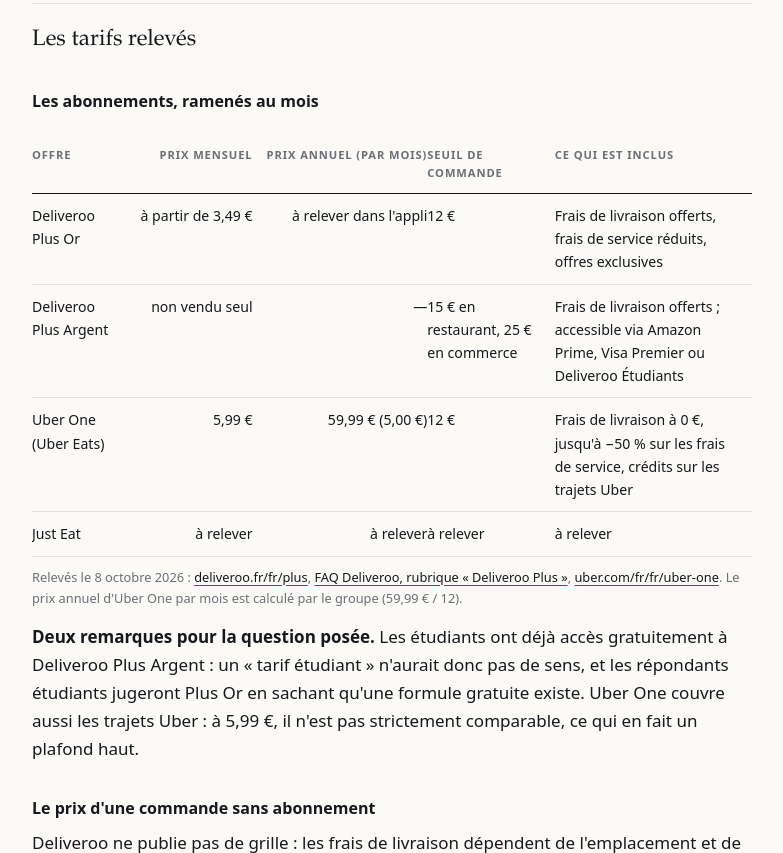
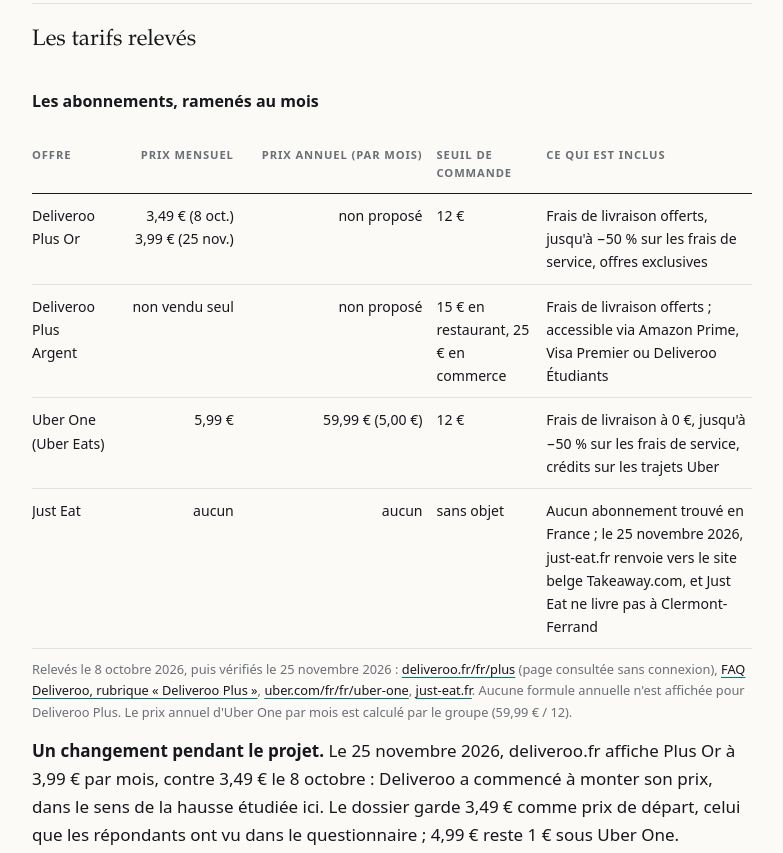
Before and after one commit to mjtannous/LE-MARCHE-, a plain HTML site: page marche.html in a window 1280 px wide. Shown: the part 985-1838 px from the top of the page, without its empty margins (248-1031 px from the left). Drawn offline with Linux system fonts and the light colour scheme.

Commit message:
aTableau des abonnements complété (Plus Or 3,99 € au 25 nov.) et colonnes des tableaux espacées

```diff
--- a/marche.html
+++ b/marche.html
@@ -38,12 +38,13 @@
   <h3>Les abonnements, ramenés au mois</h3>
   <div class="table-wrap"><table>
     <tr><th>Offre</th><th class="num">Prix mensuel</th><th class="num">Prix annuel (par mois)</th><th>Seuil de commande</th><th>Ce qui est inclus</th></tr>
-    <tr><td>Deliveroo Plus Or</td><td class="num">à partir de 3,49 €</td><td class="num">à relever dans l'appli</td><td>12 €</td><td>Frais de livraison offerts, frais de service réduits, offres exclusives</td></tr>
-    <tr><td>Deliveroo Plus Argent</td><td class="num">non vendu seul</td><td class="num">—</td><td>15 € en restaurant, 25 € en commerce</td><td>Frais de livraison offerts ; accessible via Amazon Prime, Visa Premier ou Deliveroo Étudiants</td></tr>
+    <tr><td>Deliveroo Plus Or</td><td class="num">3,49 € (8 oct.)<br>3,99 € (25 nov.)</td><td class="num">non proposé</td><td>12 €</td><td>Frais de livraison offerts, jusqu'à −50 % sur les frais de service, offres exclusives</td></tr>
+    <tr><td>Deliveroo Plus Argent</td><td class="num">non vendu seul</td><td class="num">non proposé</td><td>15 € en restaurant, 25 € en commerce</td><td>Frais de livraison offerts ; accessible via Amazon Prime, Visa Premier ou Deliveroo Étudiants</td></tr>
     <tr><td>Uber One (Uber Eats)</td><td class="num">5,99 €</td><td class="num">59,99 € (5,00 €)</td><td>12 €</td><td>Frais de livraison à 0 €, jusqu'à −50 % sur les frais de service, crédits sur les trajets Uber</td></tr>
-    <tr><td>Just Eat</td><td class="num">à relever</td><td class="num">à relever</td><td>à relever</td><td>à relever</td></tr>
+    <tr><td>Just Eat</td><td class="num">aucun</td><td class="num">aucun</td><td>sans objet</td><td>Aucun abonnement trouvé en France ; le 25 novembre 2026, just-eat.fr renvoie vers le site belge Takeaway.com, et Just Eat ne livre pas à Clermont-Ferrand</td></tr>
   </table></div>
-  <p class="src">Relevés le 8 octobre 2026 : <a href="https://deliveroo.fr/fr/plus">deliveroo.fr/fr/plus</a>, <a href="https://deliveroo.fr/fr/faq">FAQ Deliveroo, rubrique « Deliveroo Plus »</a>, <a href="https://www.uber.com/fr/fr/uber-one/">uber.com/fr/fr/uber-one</a>. Le prix annuel d'Uber One par mois est calculé par le groupe (59,99 € / 12).</p>
+  <p class="src">Relevés le 8 octobre 2026, puis vérifiés le 25 novembre 2026 : <a href="https://deliveroo.fr/fr/plus">deliveroo.fr/fr/plus</a> (page consultée sans connexion), <a href="https://deliveroo.fr/fr/faq">FAQ Deliveroo, rubrique « Deliveroo Plus »</a>, <a href="https://www.uber.com/fr/fr/uber-one/">uber.com/fr/fr/uber-one</a>, <a href="https://www.just-eat.fr/">just-eat.fr</a>. Aucune formule annuelle n'est affichée pour Deliveroo Plus. Le prix annuel d'Uber One par mois est calculé par le groupe (59,99 € / 12).</p>
+  <p><strong>Un changement pendant le projet.</strong> Le 25 novembre 2026, deliveroo.fr affiche Plus Or à 3,99 € par mois, contre 3,49 € le 8 octobre : Deliveroo a commencé à monter son prix, dans le sens de la hausse étudiée ici. Le dossier garde 3,49 € comme prix de départ, celui que les répondants ont vu dans le questionnaire ; 4,99 € reste 1 € sous Uber One.</p>
   <p><strong>Deux remarques pour la question posée.</strong> Les étudiants ont déjà accès gratuitement à Deliveroo Plus Argent : un « tarif étudiant » n'aurait donc pas de sens, et les répondants étudiants jugeront Plus Or en sachant qu'une formule gratuite existe. Uber One couvre aussi les trajets Uber : à 5,99 €, il n'est pas strictement comparable, ce qui en fait un plafond haut.</p>
 
   <h3>Le prix d'une commande sans abonnement</h3>
--- a/style.css
+++ b/style.css
@@ -166,7 +166,8 @@ th {
   color: var(--muted);
   border-bottom-color: var(--ink);
 }
-td.num, th.num { text-align: right; white-space: nowrap; font-variant-numeric: tabular-nums; padding-right: 0; padding-left: 14px; }
+td.num, th.num { text-align: right; white-space: nowrap; font-variant-numeric: tabular-nums; padding-right: 14px; padding-left: 14px; }
+tr > :last-child { padding-right: 0; }
 td.neg { color: var(--neg); }
 
 footer {
```
